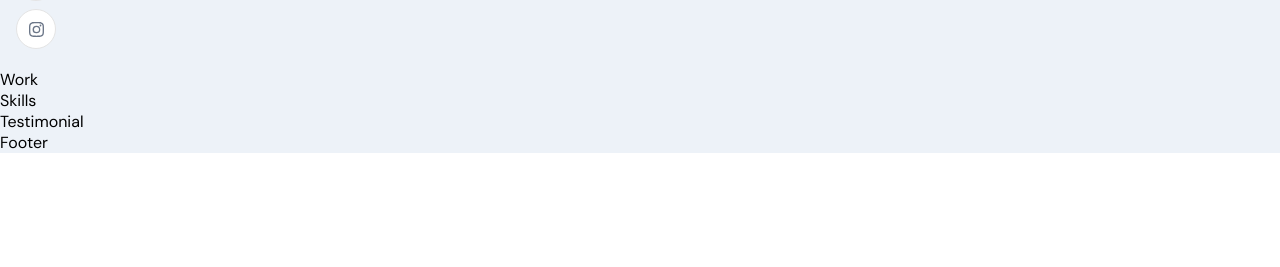
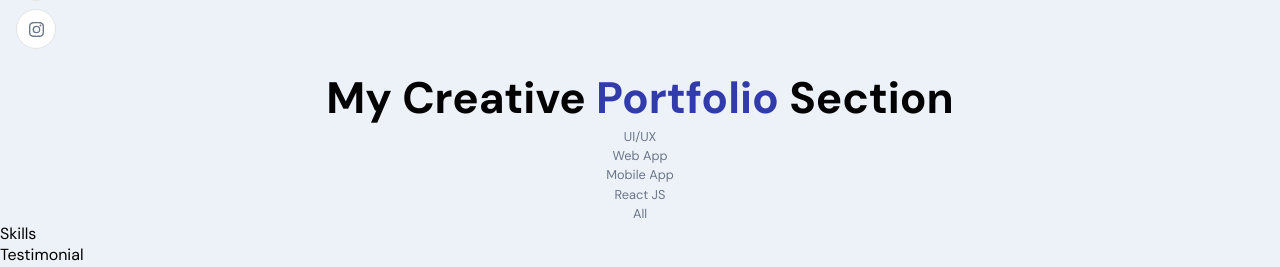
Before and after one commit to Peterjoseph489/Portfolio, a React (Create React App) app in the folder frontend_react/: page / in a window 1280 px wide. Shown: the part 1531-1798 px from the top of the page. Before the commit the page ends 1684 px from the top, so only its background shows below. Built offline with nearby package versions, Linux system fonts and the light colour scheme; no server answers.

Commit message:
continously learning

```diff
--- a/frontend_react/src/container/Work/Work.jsx
+++ b/frontend_react/src/container/Work/Work.jsx
@@ -2,10 +2,33 @@ import React, { useState, useEffect } from 'react';
 import { AiFillEye, AiFillGithub } from 'react-icons/ai';
 import { motion } from 'framer-motion';
 
-import './Work.scss'
+import { AppWrap } from '../../wrapper';
+import { urlFor, client } from '../../client';
+import './Work.scss';
+
+
 const Work = () => {
+  const [activeFilter, setActiveFilter] = useState('All')
+
+  const handleWorkFilter = (item) => {
+
+  }
   return (
-    <div>Work</div>
+    <>
+      <h2 className='head-text'>My Creative <span>Portfolio</span> section</h2>
+
+      <div className='app__work-filter'>
+        {['UI/UX', 'Web App', 'Mobile App', 'React JS', 'All'].map((item, index) => (
+          <div
+            key={index}
+            onClick={() => handleWorkFilter(item)}
+            className={`app__work-filter-item app__flex p-text ${activeFilter === item ? 'item-active' : ''}`}
+          >
+            {item}
+          </div>
+        ))}
+      </div>
+    </>
   )
 }
 
```
